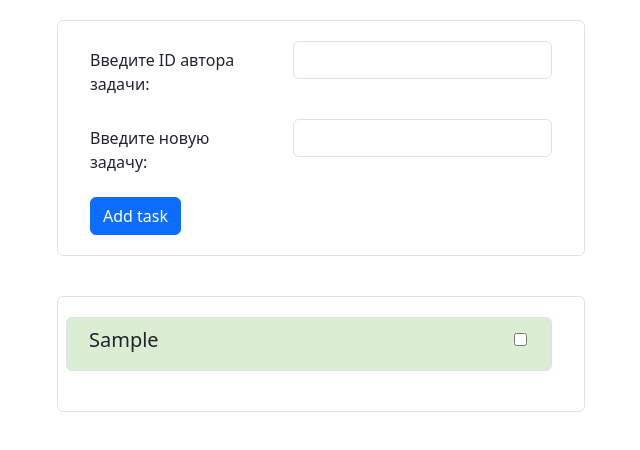
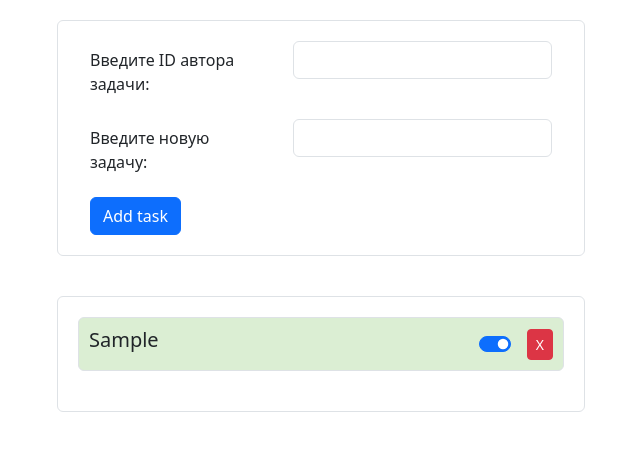
Before and after one commit to orekhov-vitaly/08_todo_list_app_ts, a React (Vite) app: page / in a window 1280 px wide. Both pictures are taken after typing "5", "Sample" into the empty fields and a click on the button "Add task". Shown: the top 450 px of the page, without its empty margins (319-959 px from the left). Built offline with nearby package versions, Linux system fonts and the light colour scheme; no server answers.

Commit message:
Add remove task

```diff
--- a/src/App.tsx
+++ b/src/App.tsx
@@ -14,9 +14,9 @@ function App() {
     const [tasks, setTasks] = useState<ITask[]>([]);
     const [error, setError] = useState("");
 
-    useEffect(
-        () => {
-        return()=>{fetch("https://jsonplaceholder.typicode.com/todos")
+    useEffect(() => {
+        return () => {
+            fetch("https://jsonplaceholder.typicode.com/todos")
                 .then((res) => {
                     if (!res.ok) {
                         throw new Error("Error with fetch data");
@@ -26,8 +26,9 @@ function App() {
                 .then((tasks) => {
                     setTasks(tasks || []);
                 })
-            .catch((error) => setError(error))}}, []
-    );
+                .catch((error) => setError(error));
+        };
+    }, []);
 
     return (
         <div className="container-fluid">
@@ -45,6 +46,12 @@ function App() {
                         )
                     )
                 }
+                deleteTask={(removeTask: ITask) => {
+                    const index = tasks.findIndex((e) => e.id == removeTask.id);
+                    const tasksCopy = [...tasks];
+                    tasksCopy.splice(index, 1);
+                    setTasks(tasksCopy);
+                }}
             />
         </div>
     );
--- a/src/components/Task.tsx
+++ b/src/components/Task.tsx
@@ -2,31 +2,44 @@ import type { FC } from "react";
 import type { ITask } from "../App";
 import "./Task.css";
 
-const Task: FC<{ task: ITask; editTask: (newTask: ITask) => void }> = ({
-    task,
-    editTask,
-}) => {
+const Task: FC<{
+    task: ITask;
+    editTask: (newTask: ITask) => void;
+    deleteTask: (newTask: ITask) => void;
+}> = ({ task, editTask, deleteTask }) => {
     return (
         <div
             className={
                 task.completed
-                    ? "task-item row task-completed"
-                    : "task-item row task-active"
+                    ? "task-item task-completed"
+                    : "task-item task-active"
             }
         >
-            <div className="col-11">
-                <h5 className="task-title">
-                    {task.title}
-                </h5>
+            <div className="row">
+                <div className="col-9">
+                    <h5 className="task-title">{task.title}</h5>
                 </div>
-            <div className="col-1">
+                <div className="col-3 text-end d-flex justify-content-end align-items-center">
+                    <div className="form-check form-switch d-inline-block m-0">
                         <input
+                            className="form-check-input"
                             type="checkbox"
                             onChange={() =>
-                        editTask({ ...task, completed: !task.completed })
+                                editTask({
+                                    ...task,
+                                    completed: !task.completed,
+                                })
                             }
-                    checked={task.completed}
+                            checked={!task.completed}
                         />
+                    </div>
+                    <button
+                        className="btn btn-danger btn-sm ms-2"
+                        onClick={() => deleteTask(task)}
+                    >
+                        X
+                    </button>
+                </div>
             </div>
         </div>
     );
--- a/src/components/TaskList.tsx
+++ b/src/components/TaskList.tsx
@@ -1,21 +1,29 @@
-import type { FC } from "react"
-import type { ITask } from "../App"
-import Task from "./Task"
-import './TaskList.css';
+import type { FC } from "react";
+import type { ITask } from "../App";
+import Task from "./Task";
+import "./TaskList.css";
 
 interface IProps {
     tasks: ITask[];
     editTask: (newTask: ITask) => void;
+    deleteTask: (newTask: ITask) => void;
 }
 
-const TaskList: FC<IProps> = ({ tasks, editTask }) => {
-  return (
-    <div className="task-list-form">
-        {tasks.map(e => (
-            <Task key={e.id} task={e} editTask={editTask} />
-        ))}
-    </div>
-  )
-}
+const TaskList: FC<IProps> = ({ tasks, editTask, deleteTask }) => {
+    return (
+        <div className="task-list-form">
+            <div className="">
+                {tasks.map((e) => (
+                    <Task
+                        key={e.id}
+                        task={e}
+                        editTask={editTask}
+                        deleteTask={deleteTask}
+                    />
+                ))}
+            </div>
+        </div>
+    );
+};
 
-export default TaskList
+export default TaskList;
```
Lines whose indentation alone changed are shown as unchanged.
